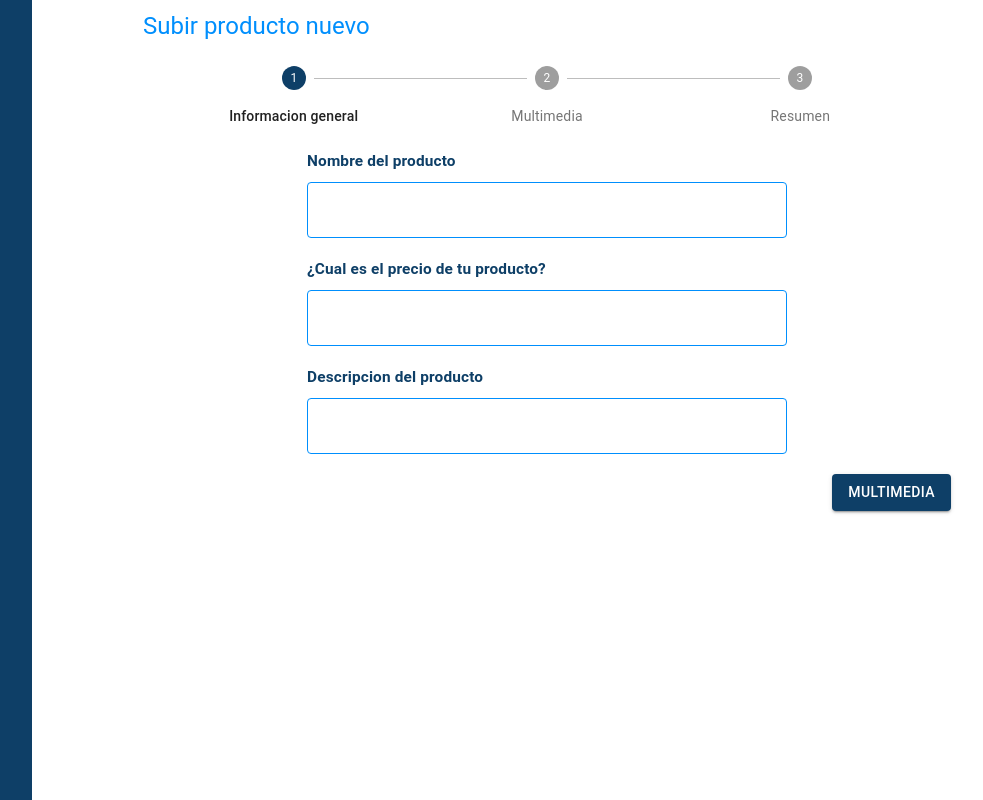
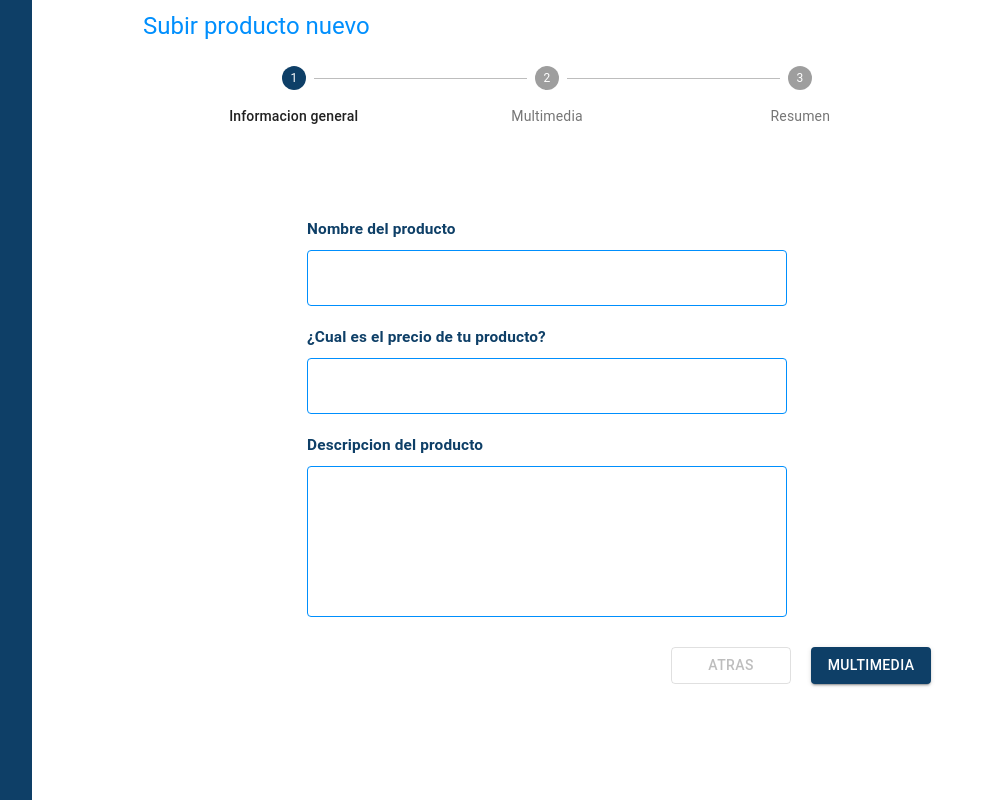
Before and after one commit to romedina/ecommerceCMS, a React (Create React App) app: page /create-item in a window 1280 px wide. Shown: the whole page, without its empty margins (218-1201 px from the left). Built offline with nearby package versions, Linux system fonts and the light colour scheme.

Commit message:
UI summary added

```diff
--- a/src/components/input.jsx
+++ b/src/components/input.jsx
@@ -1,5 +1,5 @@
 import React from 'react'
-import { TextField, MenuItem } from '@material-ui/core'
+import { TextField } from '@material-ui/core'
 import styled from 'styled-components'
 
 const CreateInput = (props) => {
@@ -19,7 +19,7 @@ const CreateInput = (props) => {
 
   if (props.type === 'text') return (
     <TextFiledStyled
-      placeholder={props.placeholder || null }
+      placeholder={props.placeholder || null}
       className={props.className}
       onChange={onChange}
       value={valueCalculated}
@@ -65,8 +65,9 @@ const CreateInput = (props) => {
     />
   )
 
-  if ( props.type === 'textarea') return (
+  if (props.type === 'textarea') return (
     <TextAreaStyled
+      rows={6}
       multiline={true}
       className={props.className}
       onChange={onChange}
@@ -84,11 +85,10 @@ const CreateInput = (props) => {
   return null
 }
 
-
 const TextFiledStyled = styled(TextField)`
   .MuiOutlinedInput-notchedOutline {
     border: 1px solid;
-    border-color: var(--main-blue)!important
+    ${props => !props.error ? 'border-color: var(--main-blue)!important' : ''}
   }
   .MuiInputBase-root {
     border-color: var(--main-blue)!important
@@ -104,7 +104,7 @@ const TextAreaStyled = styled(TextField)`
 
   .MuiOutlinedInput-notchedOutline {
     border: 1px solid;
-    border-color: var(--main-blue)!important
+    ${props => !props.error ? 'border-color: var(--main-blue)!important' : ''}
   }
   .MuiInputBase-root {
     border-color: var(--main-blue)!important
--- a/src/pages/create_item/general_info.jsx
+++ b/src/pages/create_item/general_info.jsx
@@ -1,16 +1,21 @@
 import React from 'react'
-import { Grid, Box } from '@material-ui/core'
 import styled from 'styled-components'
-import { TextField } from '@material-ui/core'
 import currencyParser from '../../helpers/currency'
 import CreateInput from '../../components/input'
+import { Alert } from '@material-ui/lab'
+import { Fade } from '@material-ui/core'
+import propTypes from 'prop-types'
 
 const GeneralInfo = (props) => {
-
   if (props.currentStep !== 0) return null
 
   return (
     <Content>
+      <Fade in={props.errors.length !== 0}>
+        <GroupForm>
+          <Alert severity='error'>Algunos campos son necesarios</Alert>
+        </GroupForm>
+      </Fade>
       <GroupForm>
         <Label>Nombre del producto</Label>
         <TitleInput
@@ -23,7 +28,7 @@ const GeneralInfo = (props) => {
         <Label>¿Cual es el precio de tu producto?</Label>
         <TitleInput
           value={props.price ? currencyParser.toCurrency(props.price) : ''}
-          onChange={({name, value}) => props.handleChange({name, value: currencyParser.toNumber(value)})}
+          onChange={({ name, value }) => props.handleChange({ name, value: currencyParser.toNumber(value) })}
           type='text'
           name='price'
           {...props}
@@ -34,6 +39,7 @@ const GeneralInfo = (props) => {
         <TitleInput
           type='textarea'
           name='description'
+          maxLength={240}
           {...props}
         />
       </GroupForm>
@@ -41,6 +47,12 @@ const GeneralInfo = (props) => {
   )
 }
 
+GeneralInfo.propTypes = {
+  errors: propTypes.array,
+  currentStep: propTypes.number,
+  price: propTypes.number,
+  handleChange: propTypes.func
+}
 
 const Content = styled('div')`
   max-width: 600px;
--- a/src/pages/create_item/index.jsx
+++ b/src/pages/create_item/index.jsx
@@ -1,9 +1,9 @@
 import React, { useState } from 'react'
 import View from './view'
 import validateForm from '../../helpers/validateform'
+import { checkPropTypes } from 'prop-types'
 
 const CreateItem = () => {
-
   const steps = ['Informacion general', 'Multimedia', 'Resumen']
   const [currentStep, setCurrentStep] = useState(0)
   const [data, setData] = useState({})
@@ -21,11 +21,11 @@ const CreateItem = () => {
     const before_filtes_name = before_files.map(file => file.name)
     const new_files_filtered = ArrayOfpicture.filter(file => !before_filtes_name.includes(file.name))
     const files_merged = [...pictures, ...new_files_filtered]
-    const files_limited = files_merged.filter((item, index) => {return index < limit})
+    const files_limited = files_merged.filter((item, index) => { return index < limit })
     setPictures(files_limited)
   }
 
-  const handleChange = ({value, name}) => {
+  const handleChange = ({ value, name }) => {
     setData({
       ...data,
       [name]: value
@@ -33,18 +33,31 @@ const CreateItem = () => {
   }
 
   const handleNext = () => {
-    var validate = ['title', 'price']
-    const errors = validateForm(data, validate)
+    var validate = []; var errors = false
+    if (currentStep === 0) {
+      validate = ['title', 'price']
+      errors = validateForm(data, validate)
+    } else if (currentStep === 1) {
+      validate = ['picture']
+      errors = validateForm({ picture }, validate)
+    }
+    console.log({picture})
+    console.log(errors)
+
     if (!errors) {
       setCurrentStep(currentStep + 1)
-    } else  {
+    } else {
       setErrors(errors)
     }
   }
 
-  const removeError = ({name}) => {
-    if (errors.includes(name)){
-      setErrors(errors.filter(error => error != name))
+  const handleBack = () => {
+    setCurrentStep(currentStep - 1)
+  }
+
+  const removeError = ({ name }) => {
+    if (errors.includes(name)) {
+      setErrors(errors.filter(error => error !== name))
     }
   }
   const handleDeletePicture = () => {
@@ -53,17 +66,17 @@ const CreateItem = () => {
 
   const handleDeletePictures = (picturesSelected) => {
     const persistPictures = pictures.filter(picture => {
-      if (typeof picture === 'string'){
-        return typeof picturesSelected === 'string' ? picture != picturesSelected : true
-      }
-      else {
-        return typeof picturesSelected === 'string' ? true : picturesSelected.name != picture.name
+      if (typeof picture === 'string') {
+        return typeof picturesSelected === 'string' ? picture !== picturesSelected : true
+      } else {
+        return typeof picturesSelected === 'string' ? true : picturesSelected.name !== picture.name
       }
     })
     setPictures(persistPictures)
   }
 
-  return (<View
+  return (
+    <View
       {...data}
       errors={errors}
       setData={setData}
@@ -77,9 +90,11 @@ const CreateItem = () => {
       handleDropPictures={handleDropPictures}
       handleDeletePictures={handleDeletePictures}
       handleDeletePicture={handleDeletePicture}
+      handleBack={handleBack}
       picture={picture}
       pictures={pictures}
-  />)
+    />
+  )
 }
 
 export default CreateItem
--- a/src/pages/create_item/multimedia.jsx
+++ b/src/pages/create_item/multimedia.jsx
@@ -3,6 +3,7 @@ import styled from 'styled-components'
 import { Box, Typography } from '@material-ui/core'
 import Dropzone from './Dropzone'
 import Previews from './previews'
+import { Alert } from '@material-ui/lab'
 
 const Multimedia = (props) => {
 
@@ -10,6 +11,9 @@ const Multimedia = (props) => {
 
   return (
     <Box>
+      {props.errors.length !== 0 && (
+        <Alert severity='error'>Agrega almenos la imagen principal de tu articulo</Alert>
+      )}
       <TextContainer>
         <Title>Foto Principal</Title>
         <SubTitle>Agrega una foto principal a tu producto</SubTitle>
--- a/src/pages/create_item/stepper.jsx
+++ b/src/pages/create_item/stepper.jsx
@@ -2,8 +2,6 @@ import React from 'react';
 import Stepper from '@material-ui/core/Stepper';
 import Step from '@material-ui/core/Step';
 import StepLabel from '@material-ui/core/StepLabel';
-import Button from '@material-ui/core/Button';
-import Typography from '@material-ui/core/Typography';
 import styled from 'styled-components'
 
 const StepLabelStyled = styled(StepLabel)`
@@ -13,14 +11,10 @@ const StepLabelStyled = styled(StepLabel)`
     }
   }
 `
-const ButtonContainer = styled('div')`
-  display: flex;
-  justify-content: center;
-`
 
 export default function StepperComponent(props) {
   return (
-    <div >
+    <div>
       <Stepper activeStep={props.currentStep} alternativeLabel>
         {props.steps.map((label) => (
           <Step key={label}>
--- /dev/null
+++ b/src/pages/create_item/summary.jsx
@@ -0,0 +1,49 @@
+import React from 'react'
+import styled from 'styled-components'
+import propTypes from 'prop-types'
+
+const Summary = (props) => {
+  if (props.currentStep !== 2) return null
+
+  return (
+    <Container>
+      <Title>{props.title}</Title>
+      <Picture src={props.picture === 'string' ? props.picture : props.picture.preview} />
+      <Price>{props.price} MN</Price>
+      <Description>{props.description}</Description>
+    </Container>
+  )
+}
+
+Summary.propTypes = {
+  currentStep: propTypes.number,
+  title: propTypes.string,
+  description: propTypes.string,
+  price: propTypes.number,
+  picture: propTypes.oneOfType([propTypes.object, propTypes.string])
+}
+
+const Container = styled('div')`
+  border: 1px dashed red;
+  max-width: 600px;
+  margin: auto;
+`
+const Title = styled('h3')`
+  color: var(--main-blue-dark);
+`
+const Picture = styled('img')`
+  width: 100%;
+  max-width: 300px;
+  height: 300px;
+  margin: auto;
+  display: block;
+`
+const Price = styled('h1')`
+  color: var(--main-blue-dark);
+`
+const Description = styled('p')`
+  color: var(--main-blue-dark);
+  font-size: 1.2em;
+`
+
+export default Summary
--- a/src/pages/create_item/view.jsx
+++ b/src/pages/create_item/view.jsx
@@ -5,29 +5,42 @@ import Stepper from './stepper'
 import GeneralInfo from './general_info'
 import Multimedia from './multimedia'
 import { Typography, Button } from '@material-ui/core'
+import propTypes from 'prop-types'
+import Summary from './summary'
 
 const View = (props) => {
   return (
     <Container>
-      <Content >
+      <Content>
         <Title variant='h5'>Subir producto nuevo</Title>
         <Stepper {...props} />
-        <GeneralInfo {...props}/>
-        <Multimedia {...props}/>
+        <GeneralInfo {...props} />
+        <Multimedia {...props} />
+        <Summary {...props} />
         <ButtonsContainer>
-        {props.currentStep + 1 < props.steps.length  && (
-          <Button
-            onClick={props.handleNext}
-            variant='contained'
-            color='primary'
-            onClick={props.handleNext}>
-            {props.steps[props.currentStep + 1]}
-          </Button>
-        )}
+          <ButtonStyled disabled={props.currentStep === 0} onClick={props.handleBack} variant='outlined'>
+            Atras
+          </ButtonStyled>
+          {props.currentStep + 1 < props.steps.length && (
+            <ButtonStyled onClick={props.handleNext} variant='contained' color='primary'>
+              {props.steps[props.currentStep + 1]}
+            </ButtonStyled>
+          )}
+          {props.steps[props.currentStep] === 'Resumen' && (
+            <ButtonStyled onClick={props.handleNext} variant='contained' color='primary'>
+              Publicar Articulo
+            </ButtonStyled>
+          )}
         </ButtonsContainer>
       </Content>
     </Container>
   )
+}
+View.propTypes = {
+  currentStep: propTypes.number,
+  handleNext: propTypes.func,
+  handleBack: propTypes.func,
+  steps: propTypes.array
 }
 
 const Content = styled('div')`
@@ -41,10 +54,14 @@ const Content = styled('div')`
 const ButtonsContainer = styled('div')`
   display: flex;
   justify-content: flex-end;
+  margin-top: 30px;
 `
 const Title = styled(Typography)`
-  color: var(--main-blue)
+  color: var(--main-blue);
+`
+const ButtonStyled = styled(Button)`
+  min-width: 120px;
+  margin-right: 20px;
 `
 
-
 export default View
```
Lines whose indentation alone changed are shown as unchanged.
